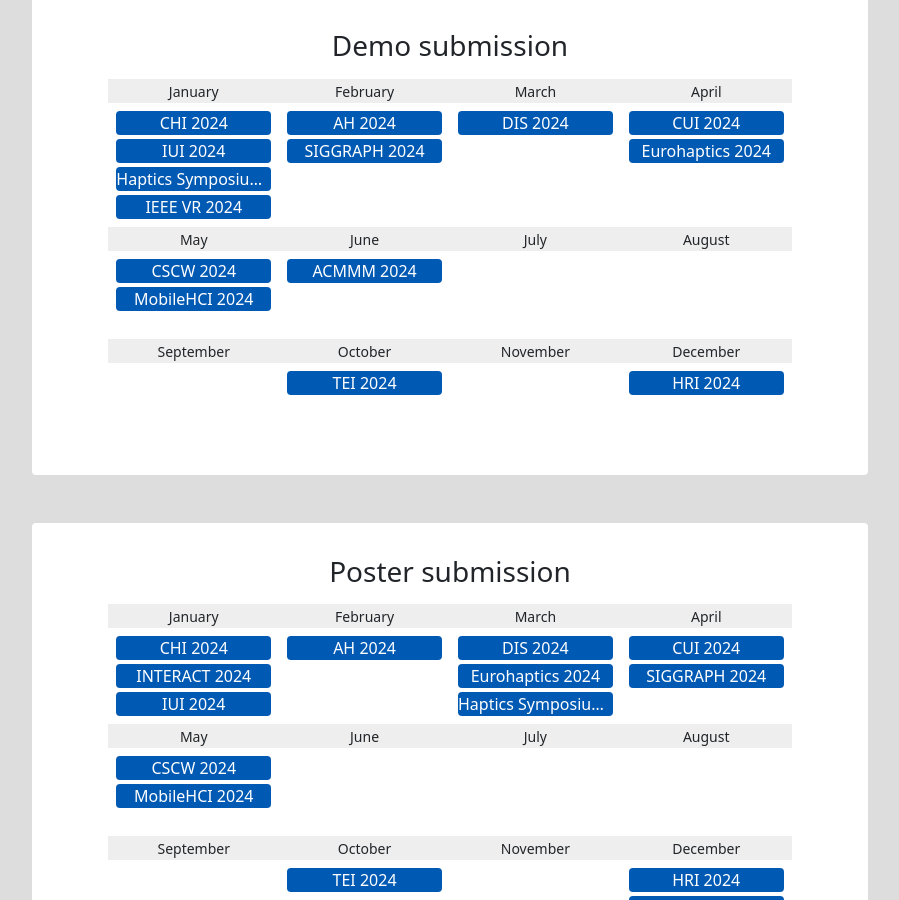
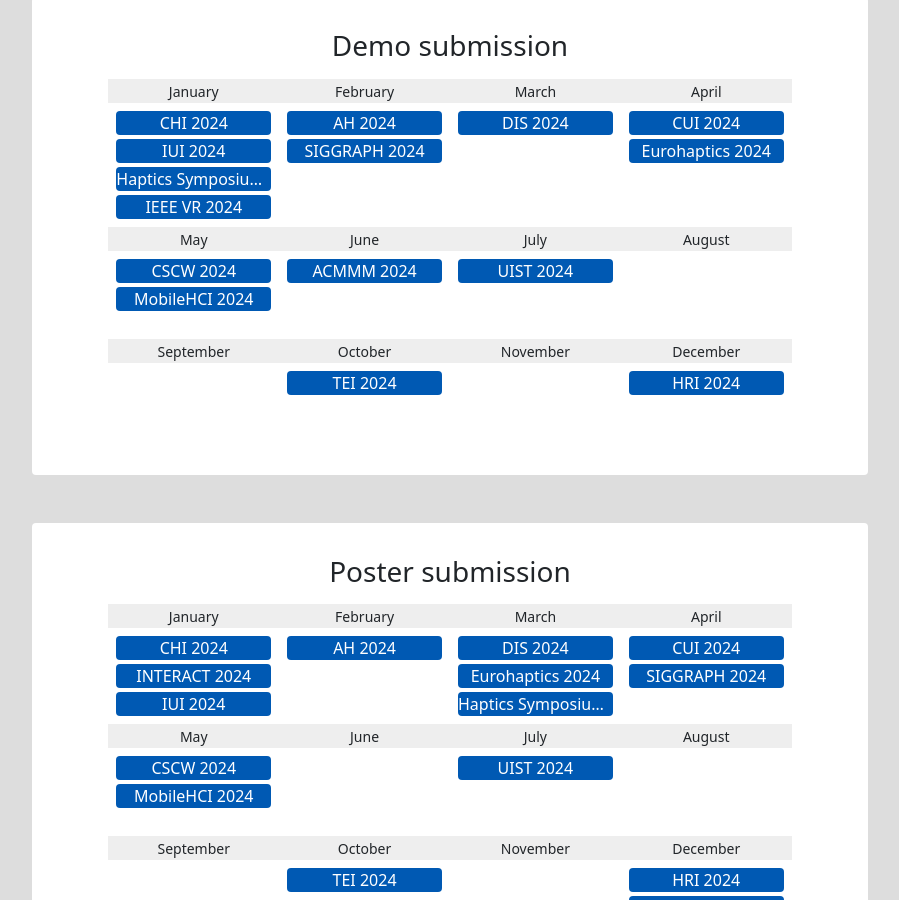
Before and after one commit to augmented-human-lab/hci-calendar, a Jekyll site: the page built from _pages/top.md, in a window 1280 px wide and 900 px high, scrolled down 1857 px. Shown: the whole window, without its empty margins (190-1089 px from the left). Built offline with Jekyll 4.4.1, drawn with Linux system fonts in a browser that asks for light colours; nearby versions of some CDN libraries; some of the changed text lies outside the part shown.

Commit message:
Update UIST.yml
poster and demo dates 2024 added

```diff
--- a/_data/conference/UIST.yml
+++ b/_data/conference/UIST.yml
@@ -12,7 +12,7 @@ years:
     date: "2024-03-27"
   -
     type: Poster
-    date: "TBD"
+    date: "2024-07-05"
   -
     type: Demo
-    date: "TBD"
+    date: "2024-07-19"
```
